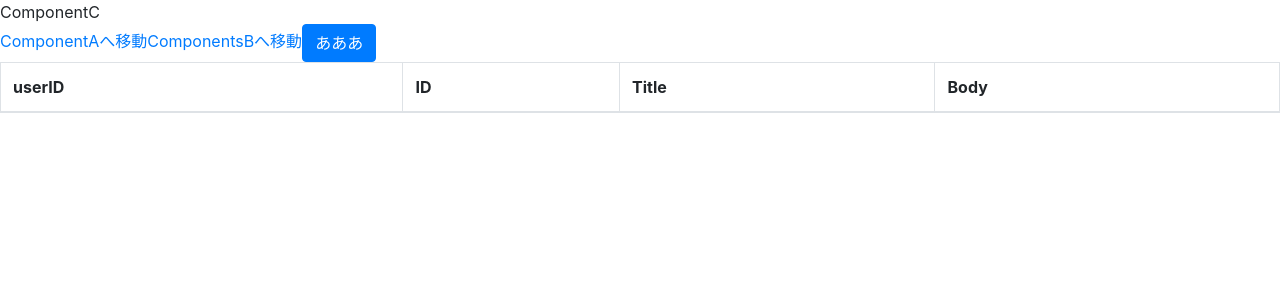
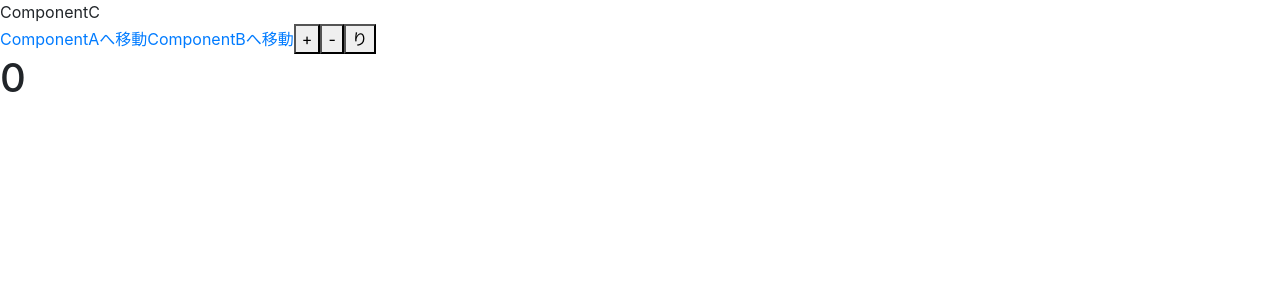
Before and after one commit to SatakeYusuke19920527/sasasa-app, a React (Create React App) app: page /componentc in a window 1280 px wide. Shown: the top 300 px of the page. Built offline with nearby package versions, Linux system fonts and the light colour scheme.

Commit message:
2020 36 button

```diff
--- /dev/null
+++ b/src/Reducer/index.js
@@ -0,0 +1,14 @@
+const reducer = (state = [], action) => {
+  switch(action.type) {
+    case 'INCREMENT':
+      return { ...state, count: state.count + 1 };
+    case 'DECREMENT':
+      return { ...state, count: state.count - 1 };
+      case 'NACREMENT':
+      return { ...state, count: 0 };
+    default:
+      return state;
+}
+}
+
+export default reducer;
--- a/src/components/ComponentC.js
+++ b/src/components/ComponentC.js
@@ -1,66 +1,47 @@
-import React, { useState, useEffect} from 'react'
-import { Table, Button } from 'react-bootstrap'
-import {Link} from 'react-router-dom'
-import axios from 'axios'
-import 'bootstrap/dist/css/bootstrap.min.css';
+import React, { useReducer } from 'react'
+import { Link } from 'react-router-dom'
+import reducer from '../Reducer/index'
+
+const initialCount = {
+  count: 0
+};
 
 const ComponentC = () => {
-  const [count, setCount] = useState(0);
-  const [data,setData] = useState([])
+  const [ state, dispatch ] = useReducer(reducer, initialCount);
 
-  useEffect(() => {
-    console.log('useEffect が呼び出されました。');
-  }, []);
+  const increment = () => {
+    console.log('increment');
+    dispatch({
+      type: 'INCREMENT'
+    });
+  };
 
-  const handleClick = () => {
-        axios.get('https://jsonplaceholder.typicode.com/comments')
-      .then(res => {
-        console.log(res, 'res check')
-        setData(res.data)
-
-      })
-  }
+   const decrement = () => {
+    console.log('decrement');
+    dispatch({
+      type: 'DECREMENT'
+    });
+   };
 
 
-console.log(data)
+   const nacrement = () => {
+    console.log('nacrement');
+    dispatch({
+      type: 'NACREMENT'
+    });
+  };
 
   return (
     <div>
       <div>ComponentC</div>
       <Link to="/">ComponentAへ移動</Link>
-      <Link to="/componentb" >ComponentsBへ移動</Link>
-
-　    <Button onClick={handleClick}>
-        あああ
-      </Button>
-
-       <Table striped bordered hover>
-        <thead>
-          <tr>
-            <th>userID</th>
-            <th>ID</th>
-            <th>Title</th>
-            <th>Body</th>
-          </tr>
-        </thead>
-        <tbody>
-          {
-            data.map((d,index) => {
-              return (
-                <tr key={index}>
-                  <td>{d.userId}</td>
-                  <td>{d.id}</td>
-                  <td>{d.title}</td>
-                <td>{d.body}</td>
-                </tr>
-              )
-            })
-          }
-        </tbody>
-      </Table>
-
+      <Link to="/componentb" >ComponentBへ移動</Link>
+      <button onClick={increment}>+</button>
+      <button onClick={decrement}>-</button>
+      <button onClick={nacrement}>り</button>
+      <h1>{state.count}</h1>
     </div>
-  )
-}
+  );
+};
 
 export default ComponentC;
```
